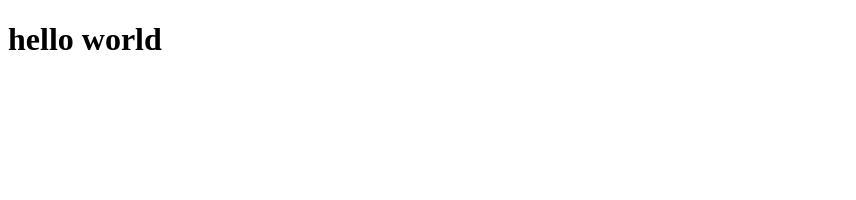
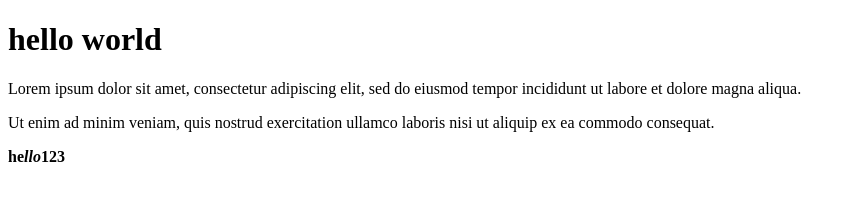
Before and after one commit to BenNourse1/odinporject, a plain HTML site: page html boilerplate/index.html in a window 1280 px wide. Shown: the whole page, without its empty margins (0-856 px from the left). Drawn offline with Linux system fonts and the light colour scheme.

Commit message:
strong, em and comments added

```diff
--- a/html boilerplate/index.html
+++ b/html boilerplate/index.html
@@ -9,8 +9,17 @@
 
     <body>
         <h1>hello world</h1>
-
-
+        <p>
+            Lorem ipsum dolor sit amet, consectetur adipiscing elit, sed do eiusmod tempor
+  incididunt ut labore et dolore magna aliqua.
+        </p>
+        <p1>
+            Ut enim ad minim veniam, quis nostrud exercitation ullamco laboris
+  nisi ut aliquip ex ea commodo consequat.
+        </p1>
+        <p>
+            <strong>he<em>llo</em>123</strong>
+        </p>
     </body>
 
 
```
